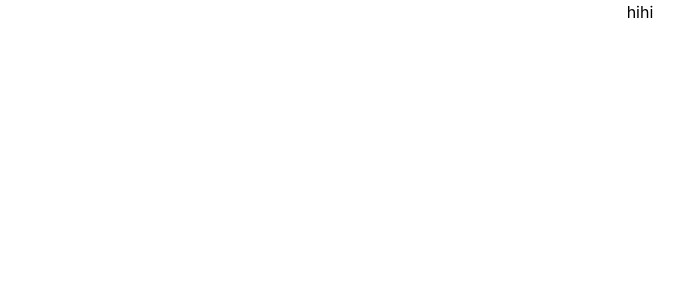
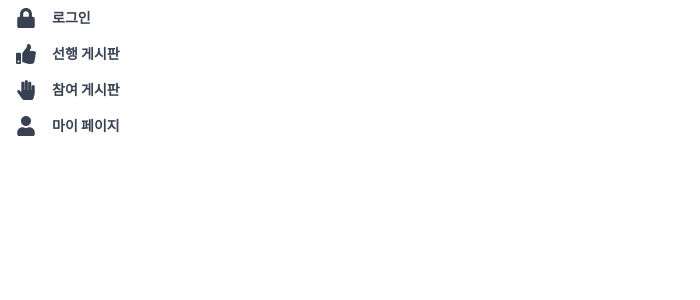
Before and after one commit to GoodPlaSSU/GoodPlaSSU-Frontend-2, a React (Create React App) app: page /mypage in a window 1280 px wide. Shown: the top 300 px of the page, without its empty margins (0-700 px from the left). Built offline with nearby package versions, Linux system fonts and the light colour scheme.

Commit message:
✨ feat(header): create header menu component
create header menu components in Menus.tsx and download react-icons

```diff
--- a/package.json
+++ b/package.json
@@ -12,6 +12,7 @@
     "@types/react-dom": "^18.3.0",
     "react": "^18.3.1",
     "react-dom": "^18.3.1",
+    "react-icons": "^5.2.0",
     "react-scripts": "5.0.1",
     "tailwindcss": "^3.4.3",
     "typescript": "^4.9.5",
--- a/src/components/Header/Header.tsx
+++ b/src/components/Header/Header.tsx
@@ -1,5 +1,14 @@
+import * as M from "./Menus";
+
 const Header = () => {
-    return <>hihi</>;
+    return (
+        <div className="grid">
+            <M.LoginMenu />
+            <M.GoodPostMenu />
+            <M.JoinPostMenu />
+            <M.MyPageMenu />
+        </div>
+    );
 };
 
 export default Header;
--- /dev/null
+++ b/src/components/Header/Menus.tsx
@@ -0,0 +1,41 @@
+import { FaThumbsUp, FaHandPaper, FaUser, FaLock } from "react-icons/fa";
+
+export const GoodPostMenu = () => {
+    return (
+        <div className="inline-flex w-40 h-9 items-center rounded-lg hover:bg-gray-100">
+            <FaThumbsUp className="mx-4 fill-gray-700" size="20" color="gray" />
+            <p className="text-gray-700 font-bold text-sm">선행 게시판</p>
+        </div>
+    );
+};
+
+export const JoinPostMenu = () => {
+    return (
+        <div className="inline-flex w-40 h-9 items-center rounded-lg hover:bg-gray-100">
+            <FaHandPaper
+                className="mx-4 fill-gray-700"
+                size="20"
+                color="gray"
+            />
+            <p className="text-gray-700 font-bold text-sm">참여 게시판</p>
+        </div>
+    );
+};
+
+export const MyPageMenu = () => {
+    return (
+        <div className="inline-flex w-40 h-9 items-center rounded-lg hover:bg-gray-100">
+            <FaUser className="mx-4 fill-gray-700" size="20" color="gray" />
+            <p className="text-gray-700 font-bold text-sm">마이 페이지</p>
+        </div>
+    );
+};
+
+export const LoginMenu = () => {
+    return (
+        <div className="inline-flex w-40 h-9 items-center rounded-lg hover:bg-gray-100">
+            <FaLock className="mx-4 fill-gray-700" size="20" color="gray" />
+            <p className="text-gray-700 font-bold text-sm">로그인</p>
+        </div>
+    );
+};
```
Also changed, not shown: 1 other file (tests, documents, lock files or other folders).
